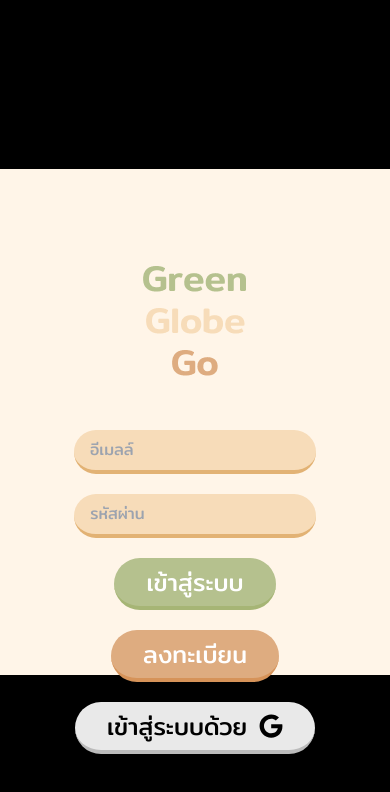
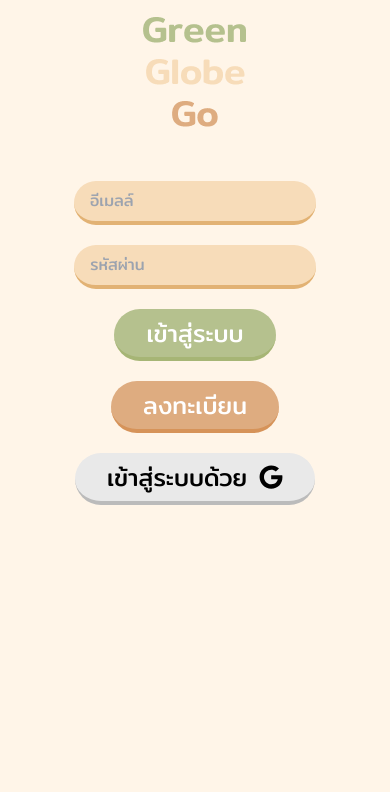
Before and after one commit to Nxdus/GreenGlobeGo, a Next.js app: page / in a window 390 px wide. Shown: the top 792 px of the page. Built offline with nearby package versions, Linux system fonts and the light colour scheme; no server answers.

Commit message:
Change High in layout #3

```diff
--- a/src/app/(pages)/calculator/page.jsx
+++ b/src/app/(pages)/calculator/page.jsx
@@ -19,7 +19,7 @@
   const [useMaps, setUseMaps] = useState(true);
 
   return (
-    <div className='w-full h-screen flex flex-col justify-center items-center'>
+    <div className='w-full h-full flex flex-col justify-center items-center'>
       {!distance && (<button className='w-12 h-12 p-2 flex justify-center items-center rounded-full border-b-4 border-[#E2B274] bg-[#F7DCB9]
       absolute top-12 right-4 z-10' onClick={() => setUseMaps(!useMaps)} ><FaMap className='text-3xl text-[#D69359] drop-shadow-sm' /></button>)}
       {useMaps ? !distance && (<ViewMaps />) : !distance && (<GetDistance />)}
--- a/src/app/(pages)/compass/page.jsx
+++ b/src/app/(pages)/compass/page.jsx
@@ -5,7 +5,7 @@
 function page({ searchParams }) {
 
   return (
-    <div className='w-full h-screen flex flex-col justify-center items-center'>
+    <div className='w-full h-full flex flex-col justify-center items-center'>
       <p className="text-2xl"> สถานที่ท่องเที่ยวรักโลก </p>
       <Search />
       <Posts location={searchParams.location} />
--- a/src/app/layout.jsx
+++ b/src/app/layout.jsx
@@ -15,7 +15,7 @@
     <html lang="en">
       <body className={mitr.className}>
         <div className="w-full h-screen flex justify-center items-center bg-black">
-          <div className="w-full h-3/5 flex justify-center bg-[#FFF5E8] sm:hidden">
+          <div className="w-full h-full flex justify-center bg-[#FFF5E8] sm:hidden">
             <AuthProviders>
               {children}
             </AuthProviders>
--- a/src/app/page.jsx
+++ b/src/app/page.jsx
@@ -50,7 +50,7 @@
         height={50}
         alt="Green Globe Go Logo"
         priority={ true }
-        className="w-[106px] h-[141px] mt-20"
+        className="w-[106px] h-[141px]"
       />
 
       {error && (
```
